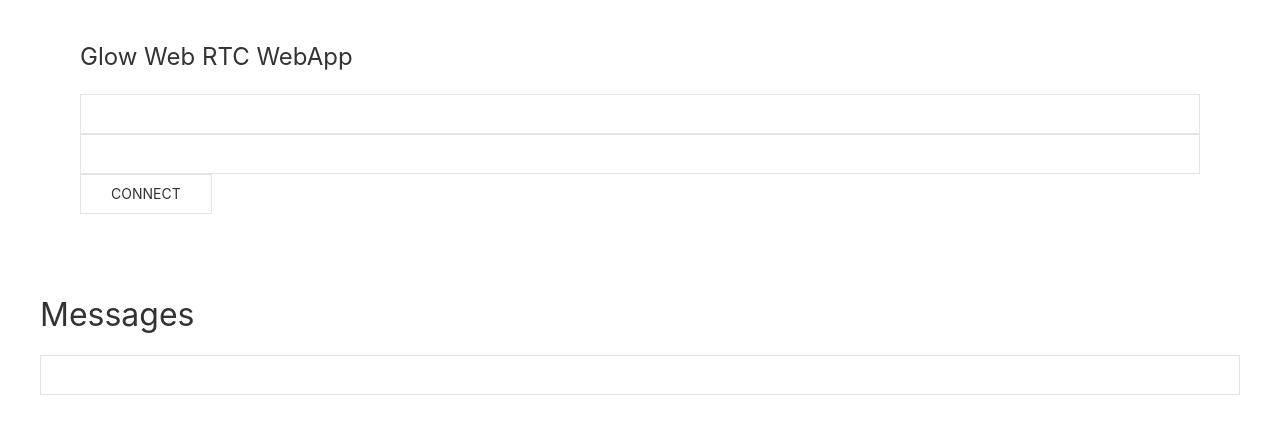
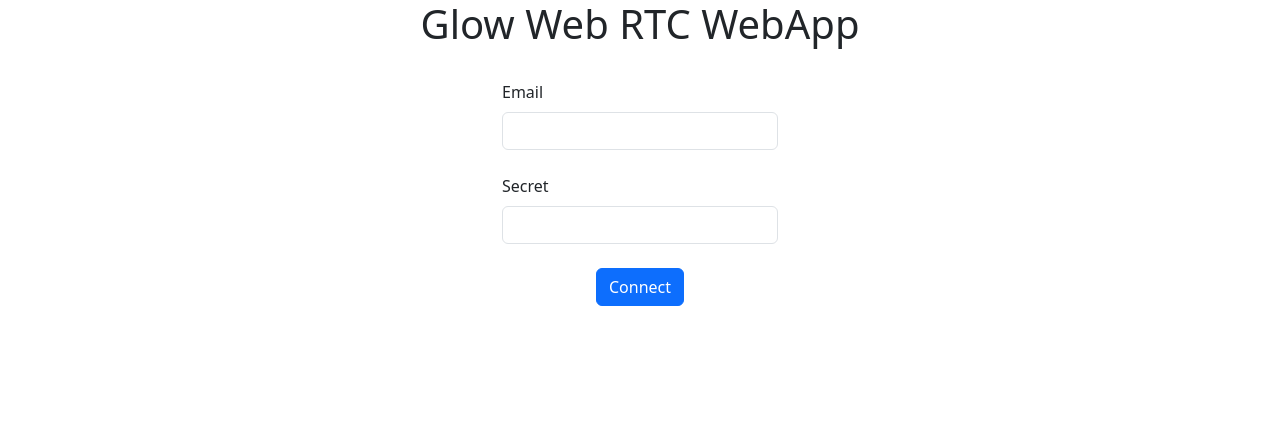
Before and after one commit to DmitryOlshansky/glow, a web app: page /src/index.html in a window 1280 px wide. Shown: the top 434 px of the page. Run offline with its HTML, style and script files only (its server is not run), Linux system fonts and the light colour scheme; data that the repository does not hold is empty; some libraries are stand-ins or nearby versions.

```diff
--- a/webapp/package.json
+++ b/webapp/package.json
@@ -18,9 +18,12 @@
     "webpack-dev-server": "^5.2.0"
   },
   "dependencies": {
+    "@popperjs/core": "^2.11.8",
+    "bootstrap": "^5.3.3",
     "firefly": "../firefly",
+    "jquery": "^3.7.1",
+    "mime-types": "^2.1.35",
     "socket.io-client": "^4.8.1",
-    "uikit": "^3.22.2",
     "uuid": "^11.0.5"
   }
 }
--- a/webapp/src/index.html
+++ b/webapp/src/index.html
@@ -2,30 +2,41 @@
 <html>
   <head>
     <meta charset="utf-8" />
+    <meta name="viewport" content="width=device-width, initial-scale=1">
+    <link href="https://cdn.jsdelivr.net/npm/bootstrap@5.3.3/dist/css/bootstrap.min.css" rel="stylesheet" integrity="sha384-QWTKZyjpPEjISv5WaRU9OFeRpok6YctnYmDr5pNlyT2bRjXh0JMhjY6hW+ALEwIH" crossorigin="anonymous">
     <title>Glow webapp</title>
-    <link rel="stylesheet" href="https://cdn.jsdelivr.net/npm/uikit@3.22.2/dist/css/uikit.min.css" />
     <script src="main.js"></script>
   </head>
   <body>
-    <div class="uk-container">
-    <div class="uk-card uk-card-body" >
-      <h1 class="uk-card-title">
-        Glow Web RTC WebApp
-      </h1>
-      <form onsubmit="return lib.login(event)">
-        <input class="uk-input type="text" id="login">
-        <input class="uk-input type="password" id="secret">
-        <input class="uk-button uk-button-default" id="connect" type="submit" value="Connect">
-      </form>
-    </div>
-    <h2>Messages</h2>
-    <div id="messages">
+    <div class="container-flex">
+      <div class="row mb-4 d-flex justify-content-center">
+        <h1 style="text-align: center;">
+          Glow Web RTC WebApp
+        </h1>
+      </div>
+        <form onsubmit="return lib.login(event)" id="login-form">
+          <div class="row mb-4 d-flex justify-content-center">
+            <div class="form-outline" style="width: 300px;">
+              <label class="form-label" for="login">Email</label>
+              <input class="form-control" type="email" id="login">
+            </div>
+
+          </div>
+          <div class="row mb-4 d-flex justify-content-center">
+            <div class="form-outline" style="width: 300px;">
+            <label class="form-label" for="secret">Secret</label>
+            <input class="form-control" type="password" id="secret">
+            </div>
+          </div>
+          <div class="form-outline d-flex justify-content-center">
+            <input class="btn btn-primary" id="connect" type="submit" value="Connect">
+          </div>
+        </form>
+    <div id="node-explorer" style="display: none;">
+    <h2 style="text-align: center">Nodes</h2>
+    <div class="row" id="nodes">
 
     </div>
-
-    <div>
-      <form onsubmit="return lib.message(event)">
-      <input class="uk-input" type="text" id="input">
     </div>
   </div>
   </body>
--- a/webapp/webpack.config.js
+++ b/webapp/webpack.config.js
@@ -14,7 +14,8 @@ module.exports = {
     },
     devtool: 'inline-source-map',
     devServer: {
-        static: './dist'
+        static: './dist',
+        hot: true
     },
     plugins: [
         new HtmlWebpackPlugin({
```
Also changed, not shown: webapp/src/index.js (+110 -5 lines), webapp/package-lock.json.
